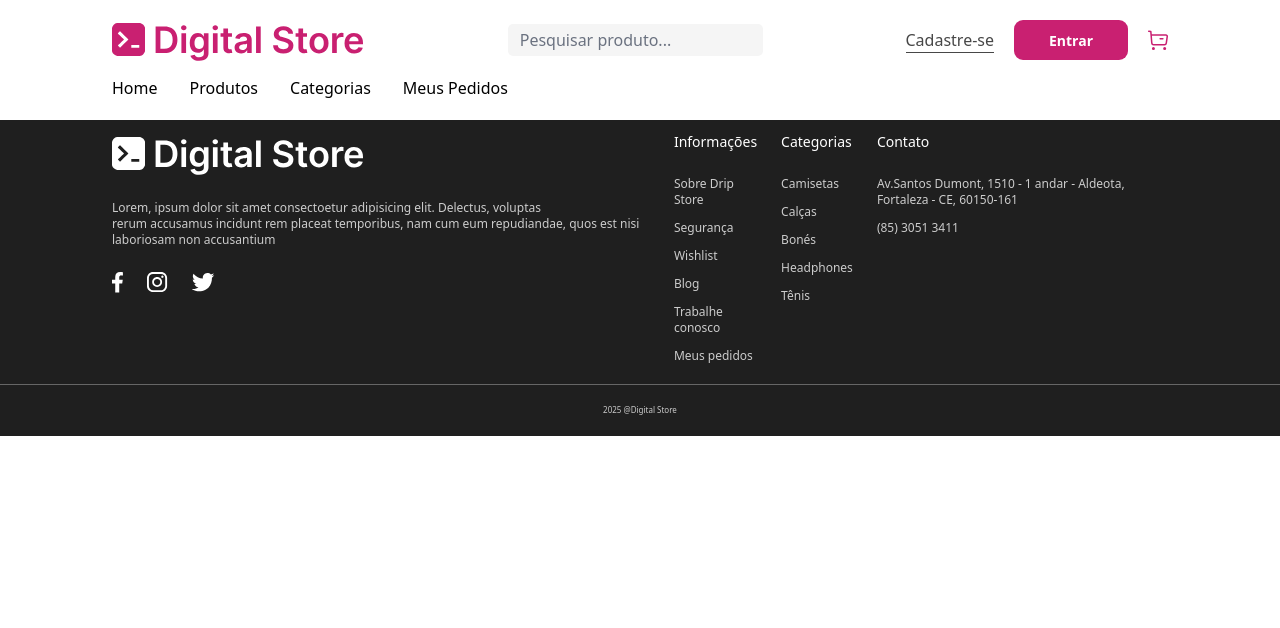
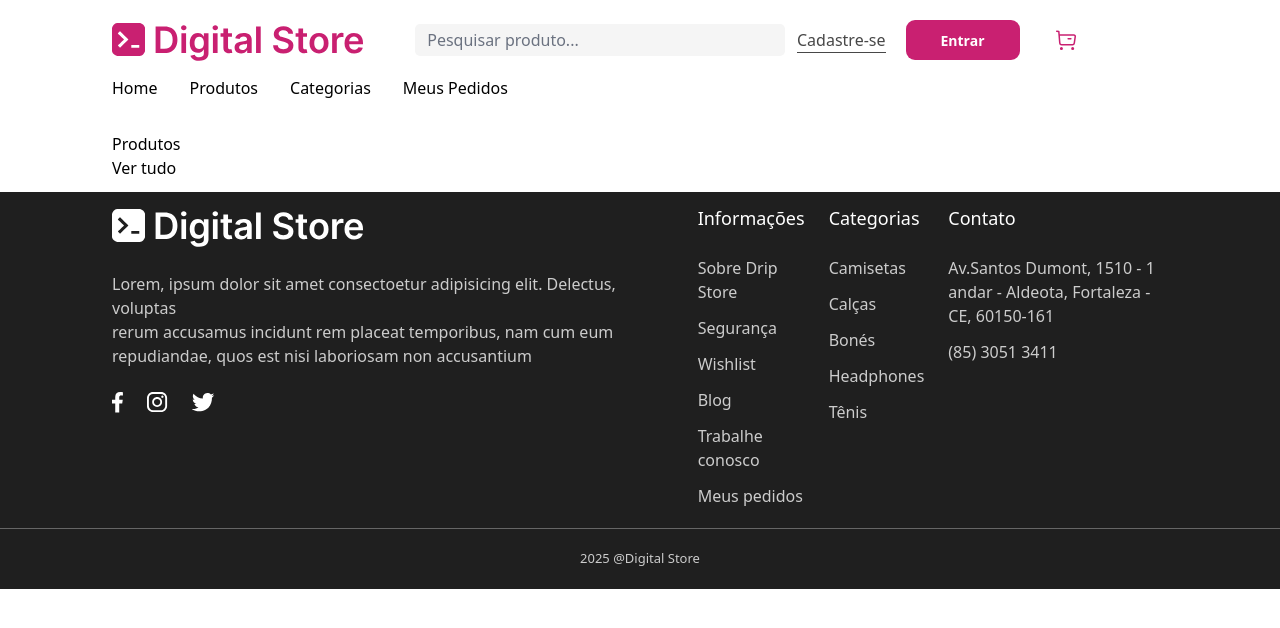
Before and after one commit to CaiqueJdev/ProjetosPessoais_, a React (Vite) app in the folder projeto_digital_store/: page / in a window 1280 px wide. Shown: the top 628 px of the page. Built offline with nearby package versions, Linux system fonts and the light colour scheme.

Commit message:
Criacao de 2 componentes
Padronizacao Header
criacao Section
criacao Product Card

```diff
--- a/projeto_digital_store/src/components/Footer.jsx
+++ b/projeto_digital_store/src/components/Footer.jsx
@@ -28,10 +28,12 @@ const Footer = () => {
        ]
     return (
         <>
-        <footer className="w-full bg-p0 text-p4 text-xs ">
+        <footer
+            className="w-full bg-p0 text-p4 text-base "
+        >
             <div id="DivFooter"
-                className="max-w-[1080px] flex flex-row p-3 justify-center m-auto"
-                >
+                className="max-w-[1080px] flex flex-row p-3 justify-center m-auto gap-10"
+            >
                 <div className="flex flex-col gap-6">
                     <Logo Images={FooterLogo}/>
                     <p>Lorem, ipsum dolor sit amet consectoetur adipisicing elit. Delectus, voluptas <br />rerum accusamus incidunt rem placeat temporibus, nam cum eum repudiandae, quos est nisi laboriosam non accusantium</p>
@@ -58,7 +60,7 @@ const Footer = () => {
                 </div>
             </div>
                 <hr className="border-p2 "/>
-                <p className="text-center p-5 ts">2025 @Digital Store</p>
+                <p className="text-center p-5 text-da">2025 @Digital Store</p>
         </footer>
         </>
     );
--- a/projeto_digital_store/src/components/Header.jsx
+++ b/projeto_digital_store/src/components/Header.jsx
@@ -2,7 +2,6 @@ import Logo from "../components/Logo";
 import { Button } from 'primereact/button';
 import cart from '/src/assets/mini-cart.svg'
 import HeaderLogo from "../assets/logo-headers.svg"
-
 const Header = () => {
     return (
         <>
@@ -10,18 +9,18 @@ const Header = () => {
                 <div id="DivHeader" className="flex flex-col max-w-[1080px] m-auto p-3">
                     <div id="DivHeader" className="flex flex-start items-center justify-between">
                         {/* Logo */}
-                        <div id="Logo" className="">
+                        <div id="Logo" className="flex grow-2">
                             <Logo Images={HeaderLogo}/>
                         </div>
                         {/* Pesquisa */}
-                        <div id="Pesquisa" className="m-3 p-0 ">
+                        <div id="Pesquisa" className="grow-6 flex m-3">
                             <input type="text" placeholder="Pesquisar produto..." className="bg-p5 h-8 w-[100%] rounded-[5px] px-3"/>
                         </div>
                         {/* Buttons 1*/}
-                        <nav id="Buttons" className="flex items-center gap-5 ">
+                        <nav id="Buttons" className="flex items-center gap-5 grow-4">
                             <a href="" className="border-b text-p1 nowrap">Cadastre-se</a>
                             <button className="bg-b1 w-[114px] h-[40px] rounded-[9px] font-bold text-white text-[14px] ">Entrar</button>
-                            <img src={cart} alt="" />
+                            <img src={cart} alt="" className="flex m-4"/>
                         </nav>
                     </div>
                     {/* Navegação */}
--- a/projeto_digital_store/src/components/Informations.jsx
+++ b/projeto_digital_store/src/components/Informations.jsx
@@ -1,7 +1,7 @@
 const Informations = ({title,informations}) => {
     return (
         <div className="flex flex-col gap-6">
-            <p className="text-sm text-w1">{title}</p>
+            <p className="text-lg text-w1">{title}</p>
             <ul className="m-0 p-0 list-none flex flex-col gap-1">
                 {informations.map((info,index) => (
                     <li key={index} className="mb-2">
--- a/projeto_digital_store/src/components/Layout.jsx
+++ b/projeto_digital_store/src/components/Layout.jsx
@@ -4,7 +4,7 @@ const Layout = ({children}) => {
     return (
         <div>
             <Header />
-            {children}
+                {children}
             <Footer />
         </div>
     );
--- /dev/null
+++ b/projeto_digital_store/src/components/ProductCard.jsx
@@ -0,0 +1,34 @@
+const ProductCard = ({image, name, price, pricediscount}) => {
+    return (
+        <>
+            <div className="w-[292px] h-[321px] border rounded-lg p-4 flex flex-col items-center shadow-sm">
+            {/* Imagem do produto */}
+            <img
+                src={image}
+                alt={name}
+                className="w-[292px] h-[221px] object-cover rounded-md"
+            />
+
+            {/* Nome do produto */}
+            <h3 className="mt-2 text-lg font-semibold text-dark-gray-2">{name}</h3>
+            {/* Preco e preco com desconto */}
+            <div className="flex items-center gap-2 mt-1">
+                {priceDiscount ? (
+                <>
+                    {/* Preco antigo riscado */}
+                    <span className="text-light-gray line-through text-lg">{price}</span>
+                    {/* Preco com desconto */}
+                    <span className="text-dark-gray-2 text-xl font-bold">
+                    {priceDiscount}
+                    </span>
+                </>
+                ) : (
+                <span className="text-dark-gray-2 text-xl font-bold">{price}</span>
+                )}
+            </div>
+            </div>
+        </>
+     );
+}
+
+export default ProductCard;
--- /dev/null
+++ b/projeto_digital_store/src/components/Section.jsx
@@ -0,0 +1,25 @@
+const Section = ({title, titleAlign='left',link,children}) => {
+    const titleAlignclass = titleAlign === 'center' ? 'text-center' : 'text-left';
+    return (
+        <>
+            <section className="w-full">
+                <div className="max-w-[1080px] m-auto p-3">
+                    <div>
+                        <h2>{title}</h2>
+                        {link && (
+                            <a href={link.href}>
+                                {link.text}
+                            </a>
+                        )}
+                    </div>
+                    <div>
+                        {children}
+                    </div>
+                </div>
+            </section>
+
+        </>
+     );
+}
+
+export default Section;
--- a/projeto_digital_store/src/index.css
+++ b/projeto_digital_store/src/index.css
@@ -20,6 +20,6 @@
 .logo{
   filter: brightness(12);
 }
-.ts{
-  font-size: 8px;
+.text-da{
+  font-size: 13px;
 }
--- a/projeto_digital_store/src/pages/HomePage.jsx
+++ b/projeto_digital_store/src/pages/HomePage.jsx
@@ -1,10 +1,20 @@
+import { href } from "react-router-dom";
 import Layout from "../components/Layout";
+import Section from "../components/Section";
 
 const HomePage = () => {
     return (
-        <>
-            <Layout />
-        </>
+        <main>
+            <Layout >
+                <Section
+                    title={"Produtos"}
+                    link={{text:"Ver tudo", href: "/produtos"}}
+                    titleAlign="center"
+                >
+
+                </Section>
+            </Layout>
+        </main>
      );
 }
 
--- a/projeto_digital_store/src/routes/Paths.jsx
+++ b/projeto_digital_store/src/routes/Paths.jsx
@@ -7,6 +7,7 @@ const Paths = () => {
         <BrowserRouter>
             <Routes>
                 <Route path="/" element={<HomePage />}/>
+
             </Routes>
         </BrowserRouter>
      );
```
